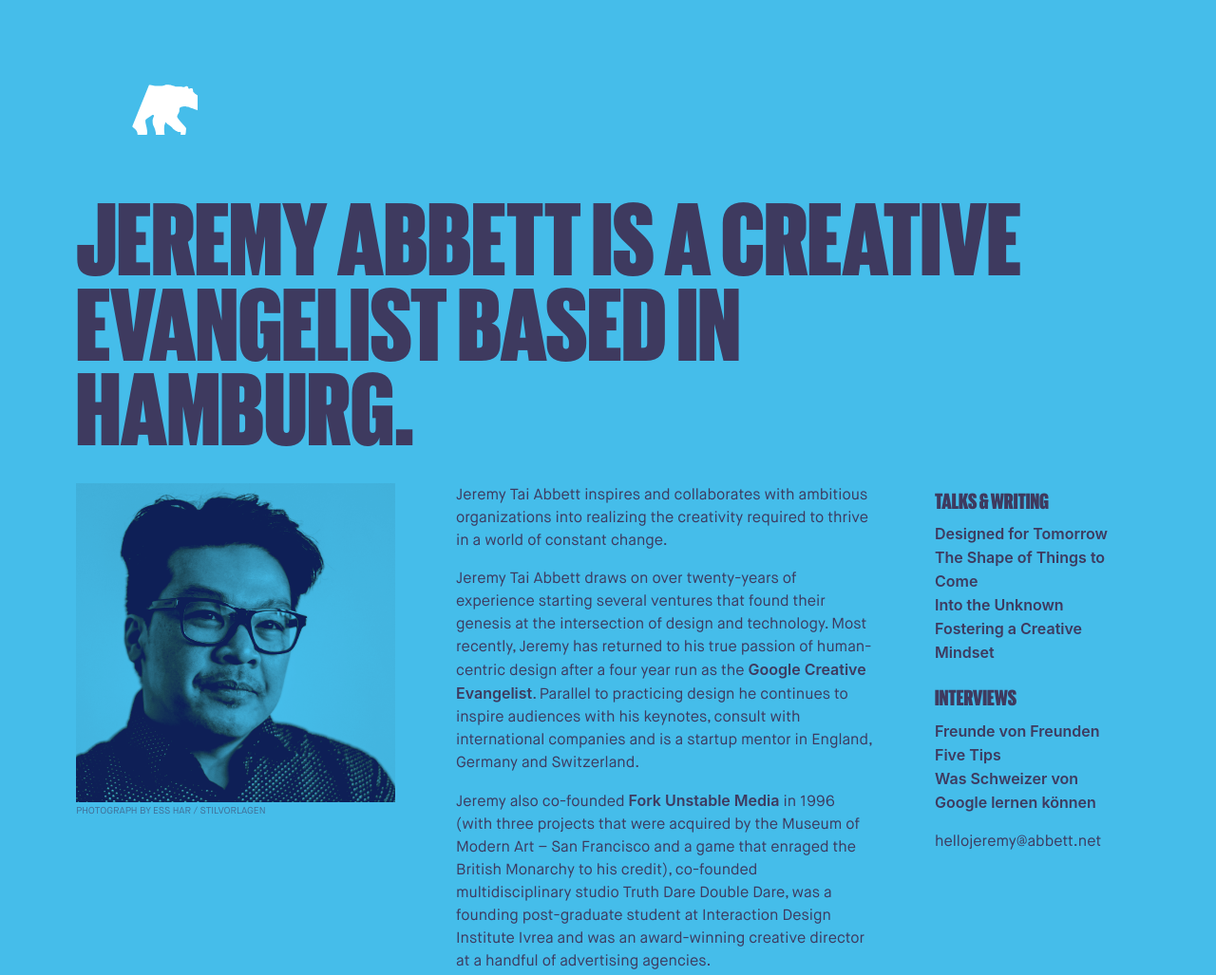
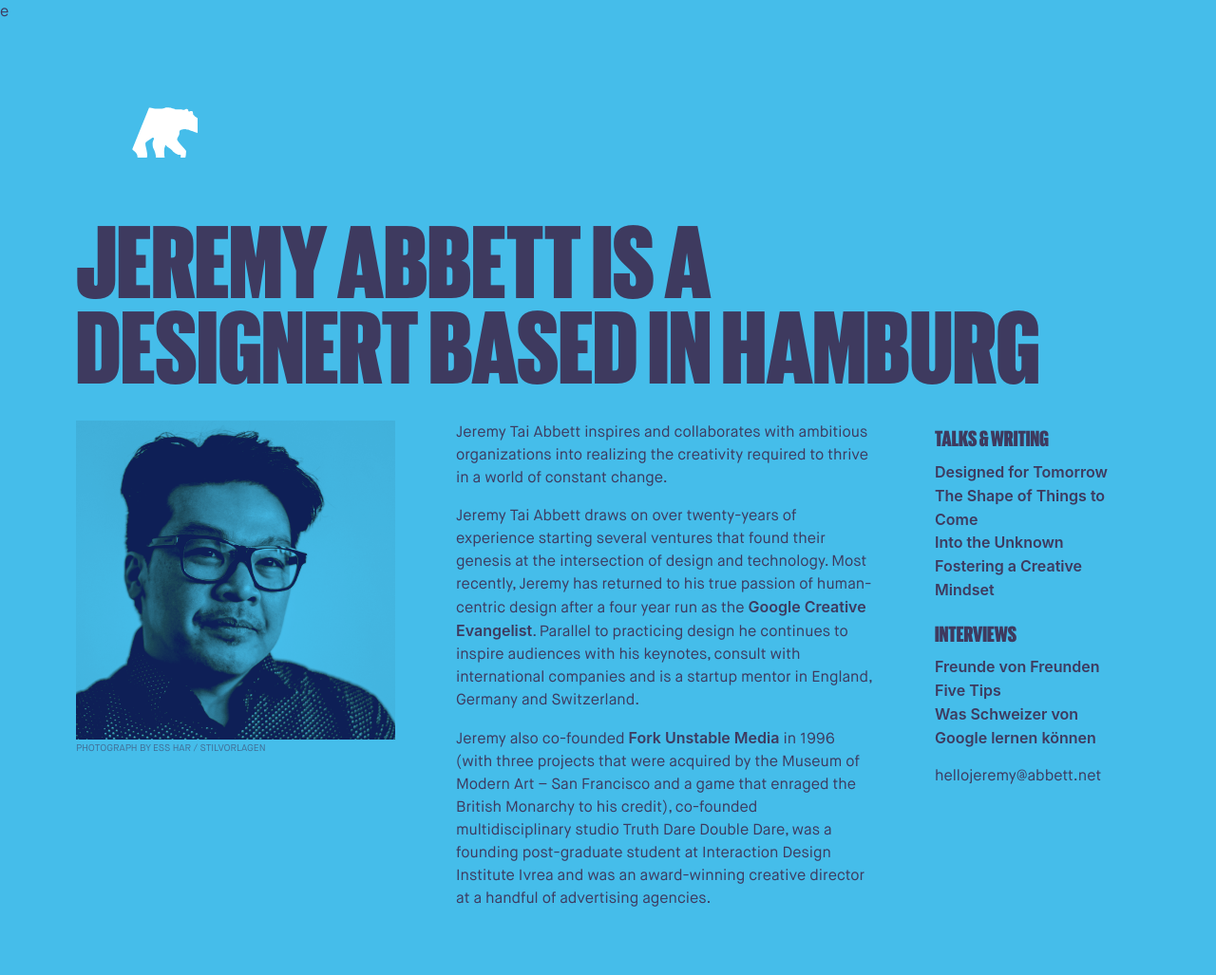
Before and after one commit to jeremytai/jeremytai.github.io, a plain HTML site: page index.html in a window 1280 px wide. Shown: the whole page at 95% size. Drawn offline with Linux system fonts and the light colour scheme; a web font is replaced by a local one.

Commit message:
Update index.html

```diff
--- a/index.html
+++ b/index.html
@@ -1,4 +1,4 @@
-
+e
 <!DOCTYPE html>
 <html lang="en">
   <head>
@@ -45,7 +45,7 @@
       </figure>
       <div class="text">
         <header class="headline">
-          <h1>Jeremy&nbsp;Abbett is&nbsp;a <span class="wrapfix">creative evangelist</span> based in Hamburg.</h1>
+          <h1>Jeremy&nbsp;Abbett is&nbsp;a <span class="wrapfix">designert</span> based in Hamburg</h1>
         </header>
         <figure class="photo">
           <div class="photo-aspect">
```
